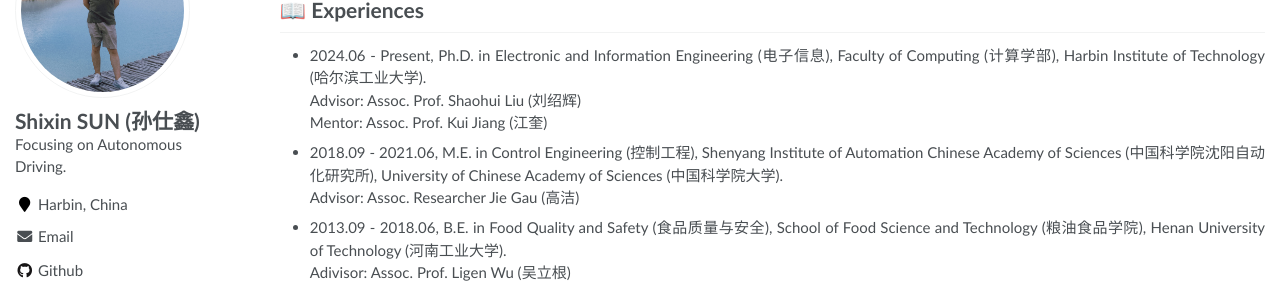
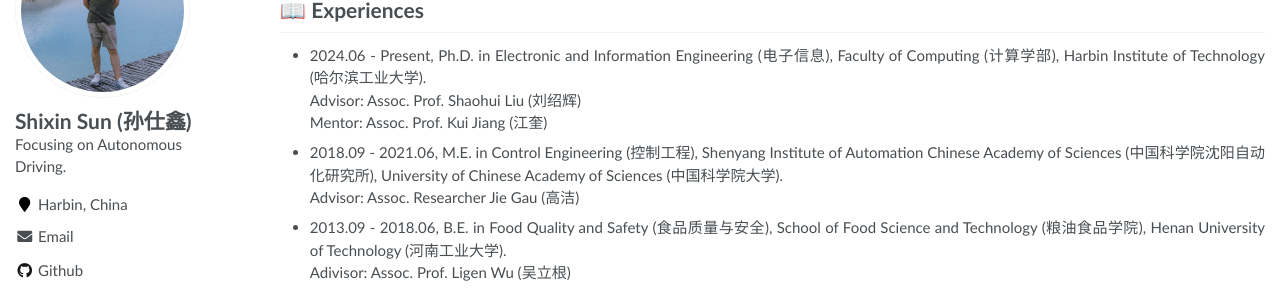
Before and after one commit to ShixinSUN94/shixinsun94.github.io, a Jekyll site: the page built from _pages/about.md, in a window 1280 px wide. Shown: the part 168-464 px from the top of the page. Built offline with Jekyll 4.4.1, drawn with Linux system fonts in a browser that asks for light colours; some web fonts are replaced.

```diff
--- a/_config.yml
+++ b/_config.yml
@@ -21,7 +21,7 @@ baidu_site_verification  : code-ZxFK3f4pfb
 
 # Site Author
 author:
-  name             : "Shixin SUN (孙仕鑫)"
+  name             : "Shixin Sun (孙仕鑫)"
   avatar           : "images/ry_profile.jpeg"
   bio              :
   location         : "Harbin, China"
```
